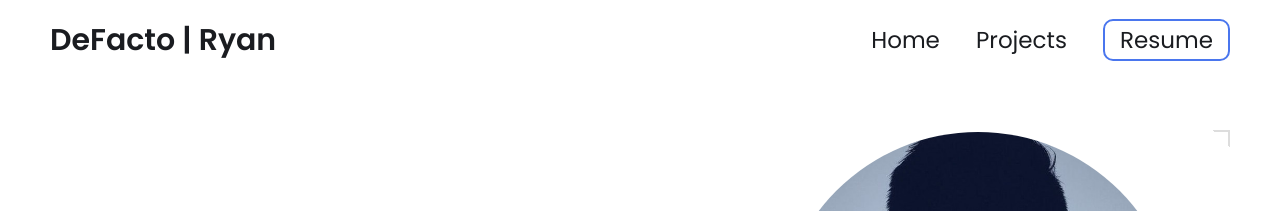
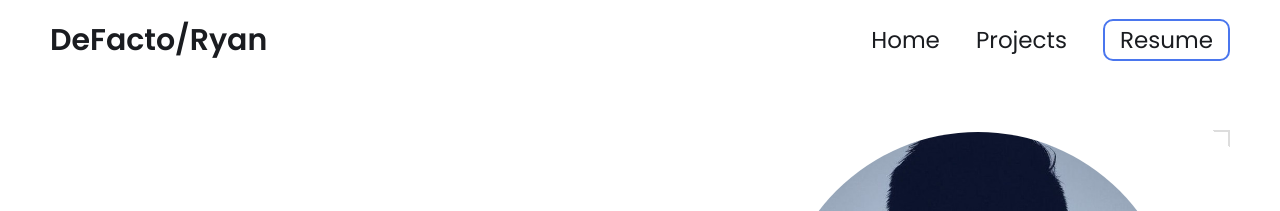
Before and after one commit to DefactoRyan/DefactoRyan.github.io, a Jekyll site: the page built from index.html, in a window 1280 px wide and 900 px high. Shown: the top 211 px of the window. Built offline with Jekyll 4.4.1, drawn with Linux system fonts in a browser that asks for light colours.

Commit message:
Update _config.yml

```diff
--- a/_config.yml
+++ b/_config.yml
@@ -12,7 +12,7 @@ title: DefactoRyan # This is what shows up in the tab of the browser
 
 
 # Hero Section
-name: DeFacto | Ryan
+name: DeFacto/Ryan
 headline: An archive of informal documentation on where I apply my brainpower.
 description: >- # dont remove this line. this will ignore all new lines until the next section
   Testing custom description.
@@ -120,7 +120,12 @@ lemon theme:
   background: "#fff8f8"
   light_background: "#fff5f6"
 
-
+  text: "#1a1c20"
+  border: "#ddd"
+  link: "#4a76ee"
+  highlight: "#0c0cf2"
+  background: "#ffffff"
+  light_background: "#f3f5fb"
 
 
 
```
